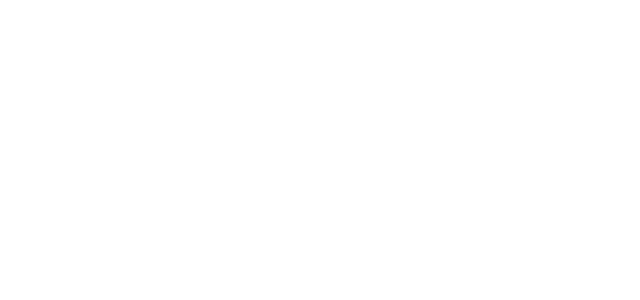
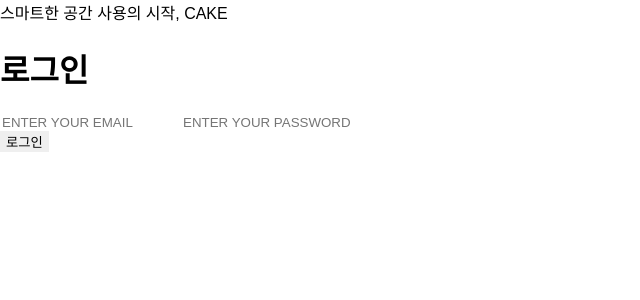
Before and after one commit to rubythonode/cake-web, a React (Create React App) app in the folder packages/frontend/: page /login in a window 1280 px wide. Shown: the top 300 px of the page, without its empty margins (0-640 px from the left). Built offline with nearby package versions, Linux system fonts and the light colour scheme; a web font is replaced by a local one.

Commit message:
feat: components for Login page

```diff
--- /dev/null
+++ b/packages/frontend/src/components/Button.tsx
@@ -0,0 +1,20 @@
+import * as React from 'react';
+import styled from 'styled-components';
+
+const StyledButton = styled.button`
+`;
+
+interface IButtonProps {
+  children?: React.ReactNode;
+  onClick?: (event: React.MouseEvent<HTMLElement>) => any;
+}
+
+const Button: React.FC<IButtonProps> = ({ children = '', onClick }) => {
+  return (
+    <StyledButton onClick={onClick}>
+      {children}
+    </StyledButton>
+  );
+};
+
+export default Button;
--- a/packages/frontend/src/components/Layout.tsx
+++ b/packages/frontend/src/components/Layout.tsx
@@ -1,10 +1,11 @@
 import * as React from 'react';
 import styled from 'styled-components';
 
-const Container = styled.div``;
+const Container = styled.div`
+`;
 
 type LayoutProps = {
-  children: React.ReactNode | React.ReactNode[];
+  children: React.ReactNode;
 };
 
 const Layout: React.FC<LayoutProps> = ({ children }) => {
--- /dev/null
+++ b/packages/frontend/src/components/TextInput.tsx
@@ -0,0 +1,26 @@
+import * as React from 'react';
+import styled from 'styled-components';
+
+const Input = styled.input`
+`;
+
+interface ITextInputProps {
+  value?: string;
+  type?: string;
+  placeholder?: string;
+  onChange?: (event: React.ChangeEvent<HTMLInputElement>) => void;
+}
+
+const TextInput: React.FC<ITextInputProps> =
+  ({ value = '', type = 'text', placeholder = '', onChange }) => {
+    return (
+      <Input
+        value={value}
+        type={type}
+        placeholder={placeholder}
+        onChange={onChange}
+      />
+    );
+  };
+
+export default TextInput;
--- a/packages/frontend/src/pages/Login.tsx
+++ b/packages/frontend/src/pages/Login.tsx
@@ -1,10 +1,55 @@
 import * as React from 'react';
 import styled from 'styled-components';
 
-const Container = styled.div``;
+import Button from '../components/Button';
+import TextInput from '../components/TextInput';
+
+const Container = styled.div`
+`;
+
+const Illust: React.FC = () => {
+
+  const IllustContainer = styled.div``;
+
+  const IllustWrapper = styled.div``;
+
+  const Logo = styled.img``;
+
+  const ThinText = styled.span``;
+
+  return (
+    <IllustContainer>
+      <IllustWrapper>
+        <Logo />
+        <ThinText>스마트한 공간 사용의 시작, CAKE</ThinText>
+      </IllustWrapper>
+    </IllustContainer>
+  );
+};
+
+const Form = styled.form`
+`;
+
+const Title = styled.h1`
+`;
+
+const InputGroup = styled.div`
+`;
 
 const Login: React.FC = () => {
-  return <Container />;
+  return (
+    <Container>
+      <Illust />
+      <Form>
+        <Title>로그인</Title>
+        <InputGroup>
+          <TextInput placeholder="ENTER YOUR EMAIL" />
+          <TextInput placeholder="ENTER YOUR PASSWORD" />
+        </InputGroup>
+        <Button>로그인</Button>
+      </Form>
+    </Container>
+  );
 };
 
 export default Login;
```
